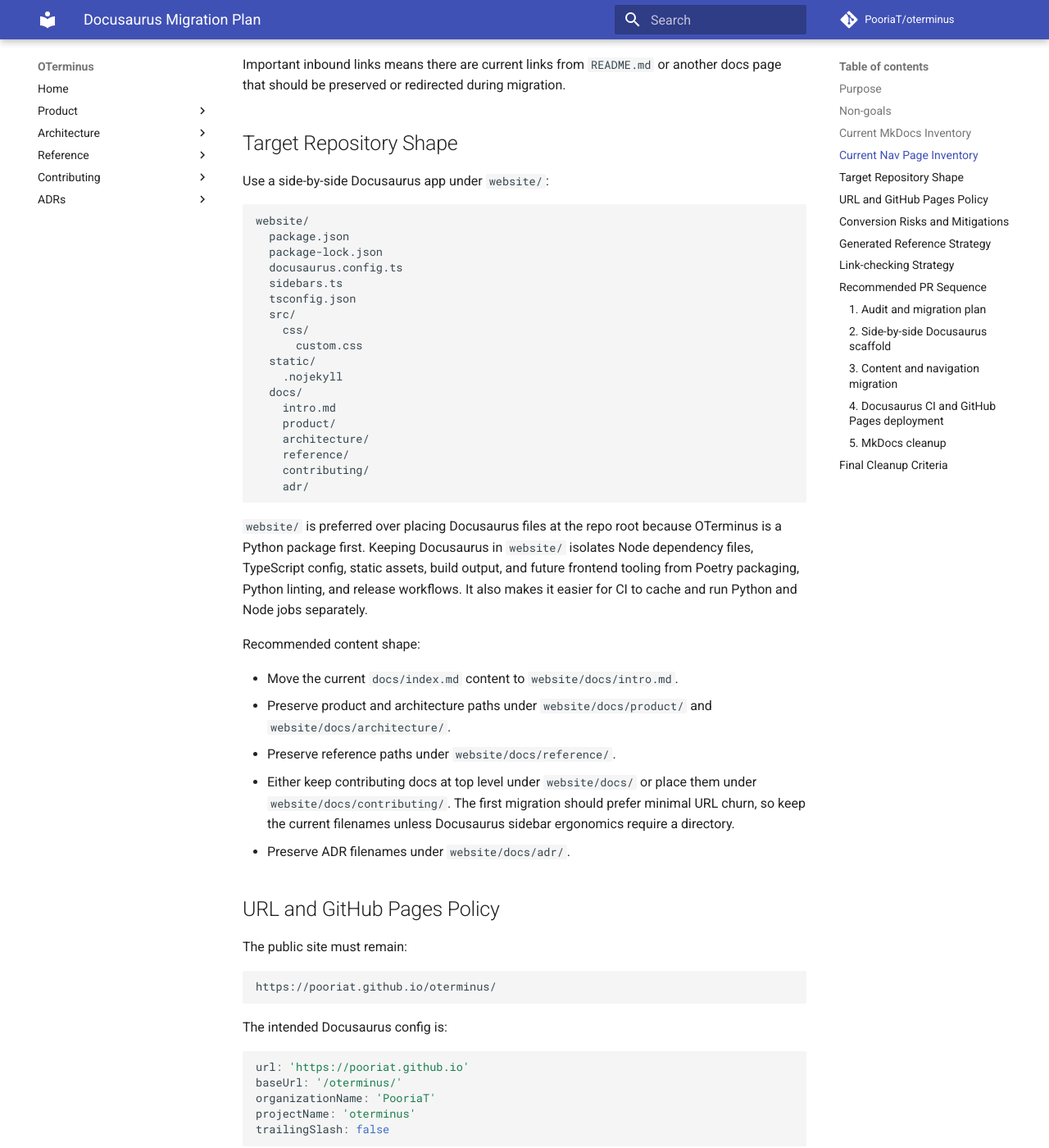
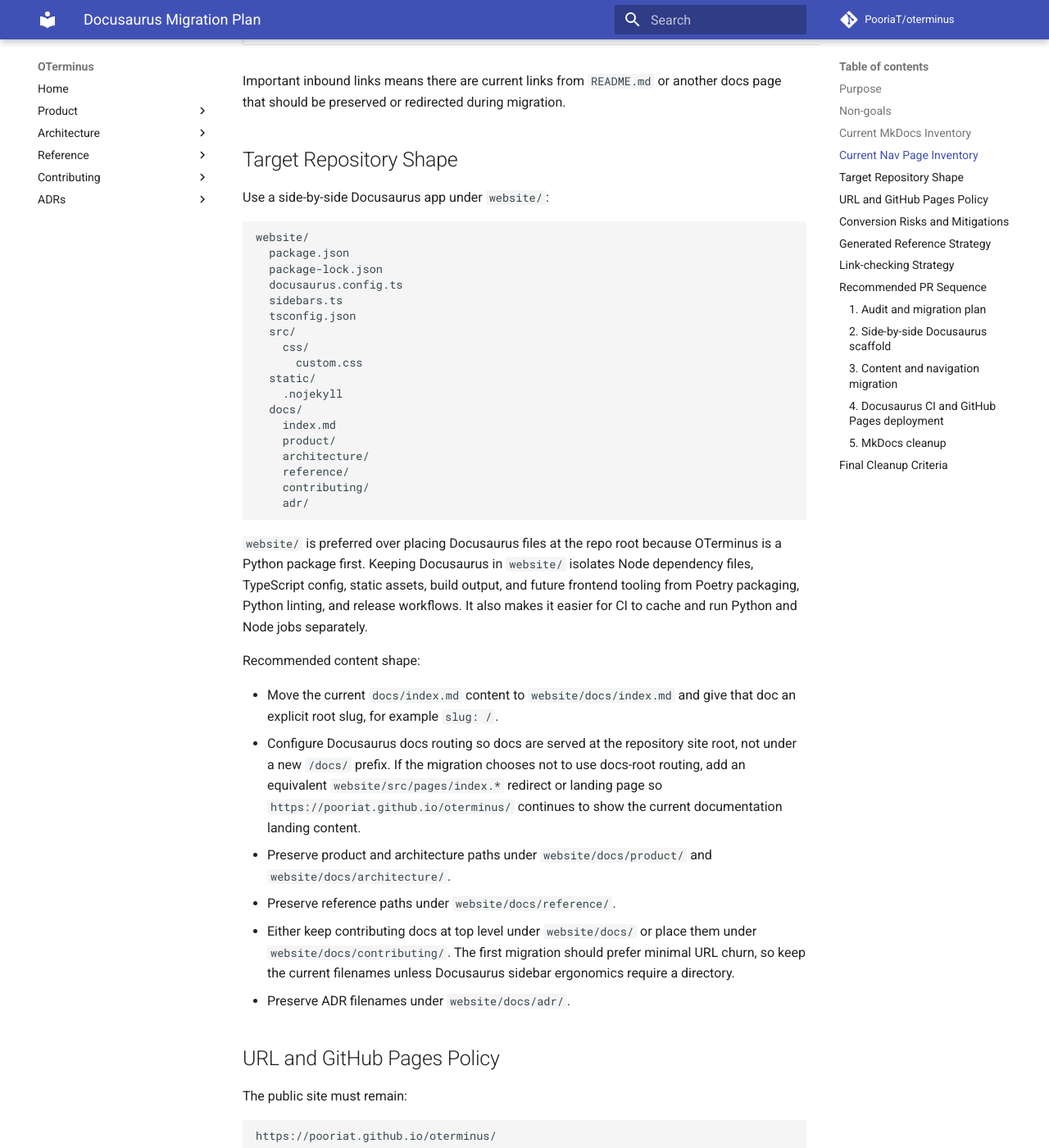
Before and after one commit to PooriaT/oterminus, an MkDocs documentation site: the page built from docs/docusaurus-migration-plan.md, in a window 1280 px wide and 1400 px high, scrolled down 5534 px. Shown: the whole window at 82% size. Built offline with MkDocs 1.6.1 and Material for MkDocs 9.7.7, drawn with Linux system fonts in a browser that asks for light colours; comment, search, counter and statistics services are not loaded; some of the changed text lies outside the part shown.

Commit message:
Clarify Docusaurus root docs routing

```diff
--- a/docs/docusaurus-migration-plan.md
+++ b/docs/docusaurus-migration-plan.md
@@ -54,7 +54,7 @@
 
 | Current path | Proposed Docusaurus path | Nav section | Likely MDX conversion | Mermaid | Admonitions | Generated | Important inbound links |
 |---|---|---|---|---|---|---|---|
-| `docs/index.md` | `website/docs/intro.md` | Home | no | no | no | no | yes |
+| `docs/index.md` | `website/docs/index.md` with `slug: /` | Home | no | no | no | no | yes |
 | `docs/product/what-is-oterminus.md` | `website/docs/product/what-is-oterminus.md` | Product | no | no | no | no | yes |
 | `docs/product/user-guide.md` | `website/docs/product/user-guide.md` | Product | no | no | no | no | yes |
 | `docs/product/shell-completion.md` | `website/docs/product/shell-completion.md` | Product | no | no | no | no | yes |
@@ -103,7 +103,7 @@
   static/
     .nojekyll
   docs/
-    intro.md
+    index.md
     product/
     architecture/
     reference/
@@ -118,7 +118,12 @@
 
 Recommended content shape:
 
-- Move the current `docs/index.md` content to `website/docs/intro.md`.
+- Move the current `docs/index.md` content to `website/docs/index.md` and give that doc an
+  explicit root slug, for example `slug: /`.
+- Configure Docusaurus docs routing so docs are served at the repository site root, not under a
+  new `/docs/` prefix. If the migration chooses not to use docs-root routing, add an equivalent
+  `website/src/pages/index.*` redirect or landing page so `https://pooriat.github.io/oterminus/`
+  continues to show the current documentation landing content.
 - Preserve product and architecture paths under `website/docs/product/` and
   `website/docs/architecture/`.
 - Preserve reference paths under `website/docs/reference/`.
@@ -151,7 +167,9 @@
 
 Migration PRs should not switch the Pages artifact path until the Docusaurus build is present,
 link-checked, and verified in CI. The deployment PR should change the artifact from MkDocs `site` to
-the Docusaurus build output, normally `website/build`.
+the Docusaurus build output, normally `website/build`. Before that switch, verify that the built
+site root at `/oterminus/` renders the migrated `docs/index.md` landing content rather than a
+Docusaurus default page, `/intro`, or `/docs/intro`.
 
 ## Conversion Risks and Mitigations
 
```
Also changed, not shown: other parts of docs/docusaurus-migration-plan.md (+16 -5 lines).
